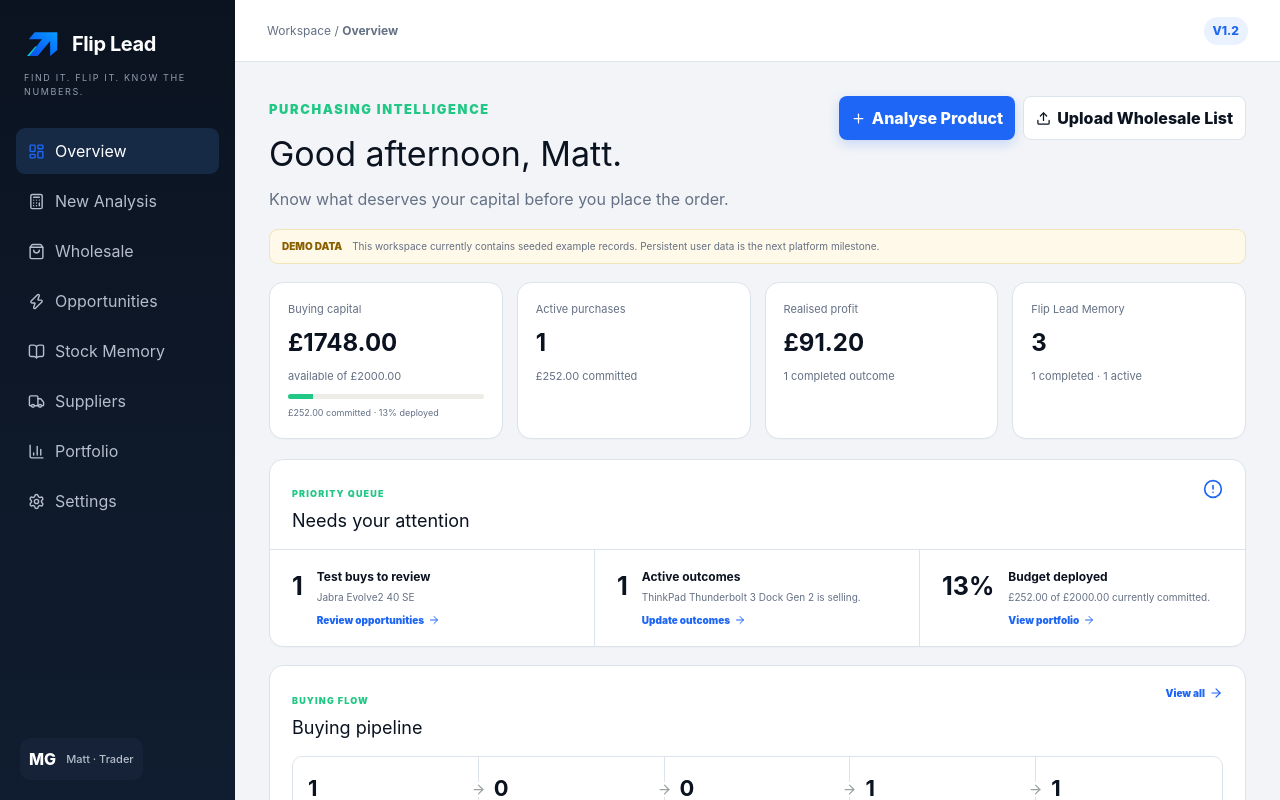
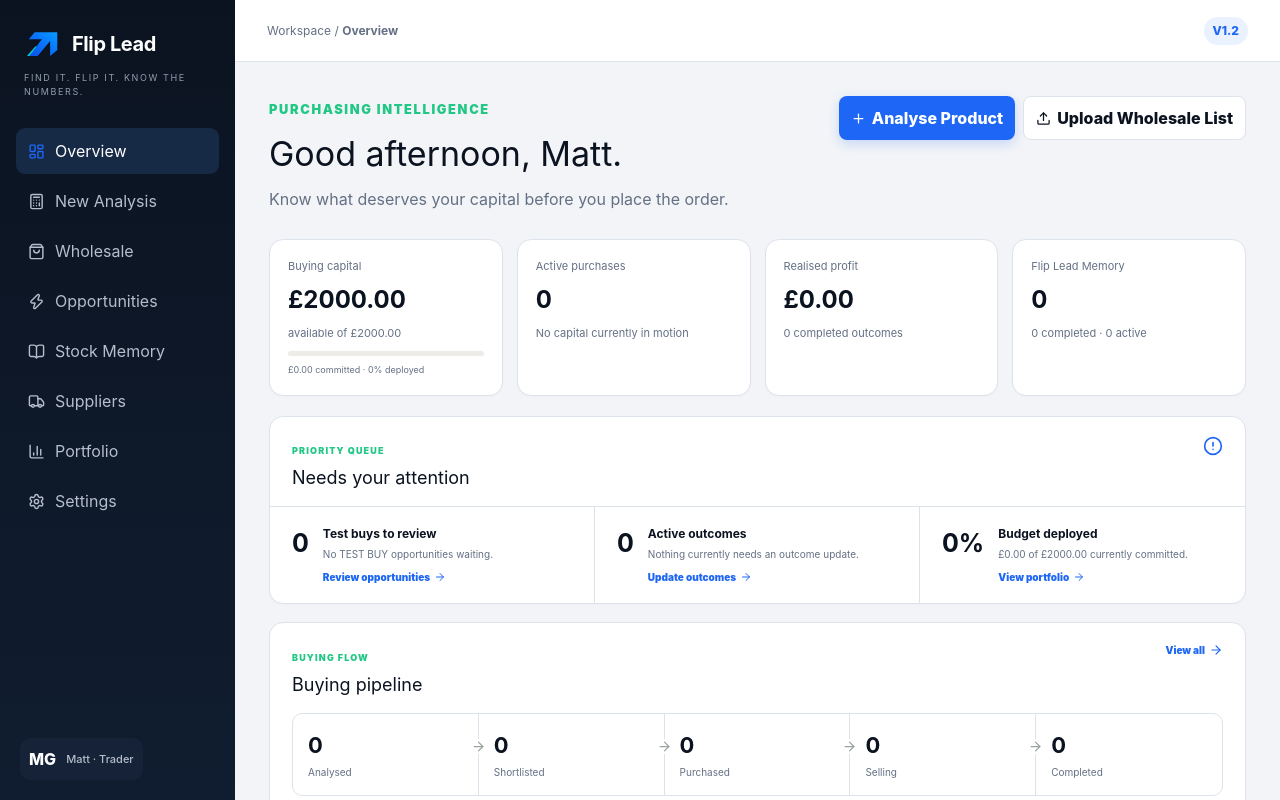
Before and after one commit to mattygribb-beep/stockwise, a Next.js app: page / in a window 1280 px wide. Shown: the top 800 px of the page. Built offline with nearby package versions, Linux system fonts and the light colour scheme.

Commit message:
Remove seeded demo records from Flip Lead workspace

```diff
--- a/app/page.tsx
+++ b/app/page.tsx
@@ -8,7 +8,7 @@
 {id:'3',product:'Jabra Evolve2 40 SE',ean:'5706991028090',supplier:'Office Outlet',buy:38.5,sell:69.99,qty:4,status:'Analysed',decision:'TEST BUY'}]
 const gbp=(n:number)=>'£'+n.toFixed(2)
 export default function Page(){
- const [view,setView]=useState('Overview'); const [rows,setRows]=useState(seed)
+ const [view,setView]=useState('Overview'); const [rows,setRows]=useState<Row[]>([])
  const defaults={roi:30,profit:2,margin:15,totalProfit:25,maxCapital:500,firstCapital:250,firstUnits:24}
  const [rules,setRules]=useState(defaults)
  const [budget,setBudget]=useState(2000)
@@ -67,7 +67,7 @@
  const expected=completed.reduce((s,r)=>s+(r.sell-r.buy)*r.qty,0); const actual=completed.reduce((s,r)=>s+((r.actualSell||r.sell)-r.buy)*r.qty,0)
  const stages=['Analysed','Shortlisted','Purchased','Selling','Completed']; const pct=budget?Math.min(100,active/budget*100):0
  return <><div className="overviewHero"><Title k="PURCHASING INTELLIGENCE" t="Good afternoon, Matt." p="Know what deserves your capital before you place the order."/><div className="quick"><button className="primary" onClick={()=>go('New Analysis')}><Plus size={15}/> Analyse Product</button><button className="secondaryAction" onClick={()=>go('Wholesale')}><Upload size={15}/> Upload Wholesale List</button></div></div>
- <div className="demoNote"><span>DEMO DATA</span> This workspace currently contains seeded example records. Persistent user data is the next platform milestone.</div>
+
  <div className="cards overviewCards"><div className="metric capitalMetric"><span>Buying capital</span><strong>{gbp(Math.max(0,budget-active))}</strong><small>available of {gbp(budget)}</small><div className="miniBar"><i style={{width:pct+'%'}}/></div><em>{gbp(active)} committed · {Math.round(pct)}% deployed</em></div><Metric l="Active purchases" v={String(activeRows.length)} s={activeRows.length?gbp(active)+' committed':'No capital currently in motion'}/><Metric l="Realised profit" v={gbp(realised)} s={completed.length+' completed outcome'+(completed.length===1?'':'s')}/><Metric l="Flip Lead Memory" v={String(rows.length)} s={completed.length+' completed · '+activeRows.length+' active'}/></div>
  <section className="attention"><div className="overviewSectionHead"><div><small>PRIORITY QUEUE</small><h2>Needs your attention</h2></div><AlertCircle size={20}/></div><div className="attentionGrid">
   <Attention n={test.length} title="Test buys to review" text={test.length?test[0].product:'No TEST BUY opportunities waiting.'} action="Review opportunities" click={()=>go('Opportunities')}/>
```
